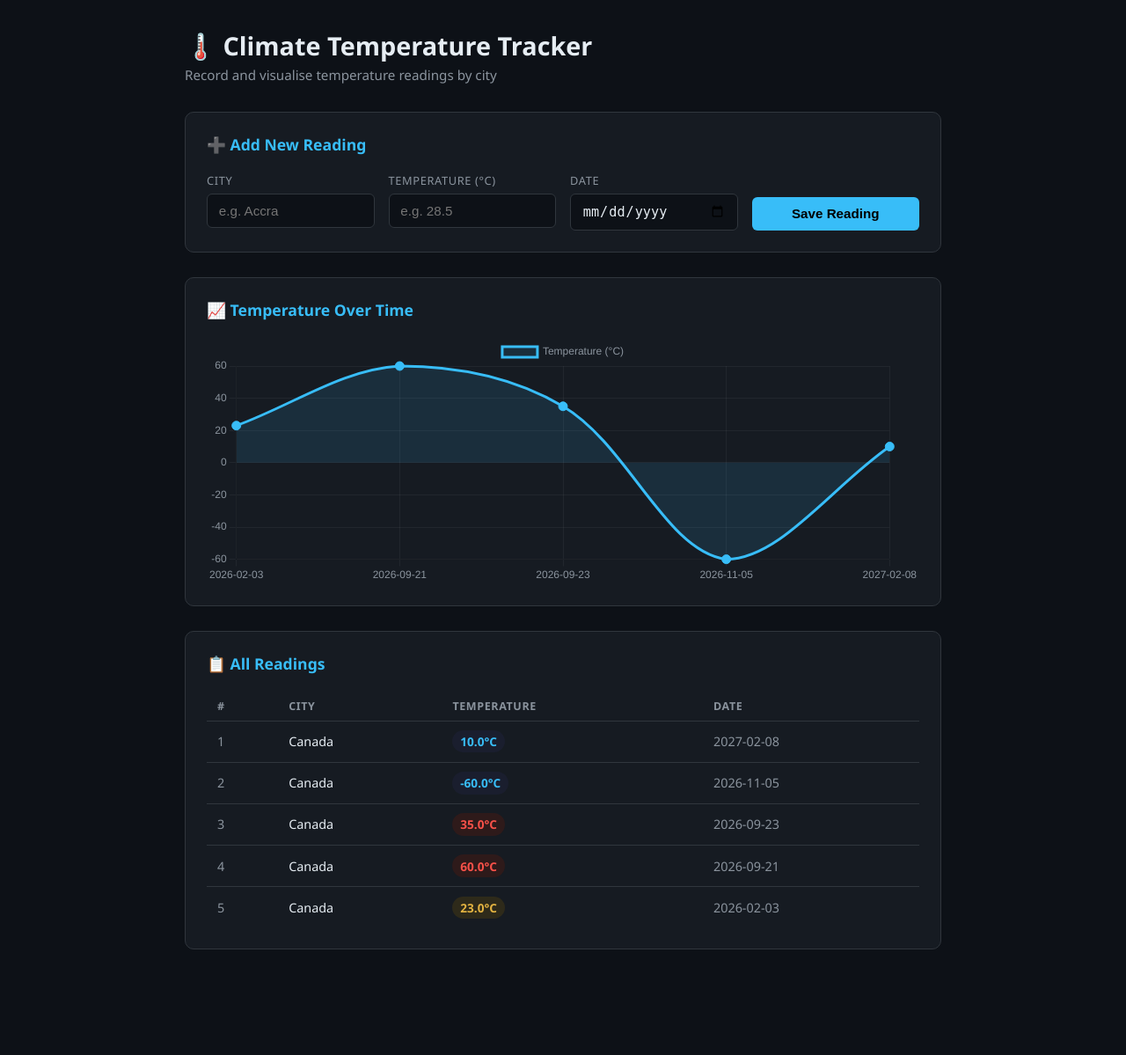
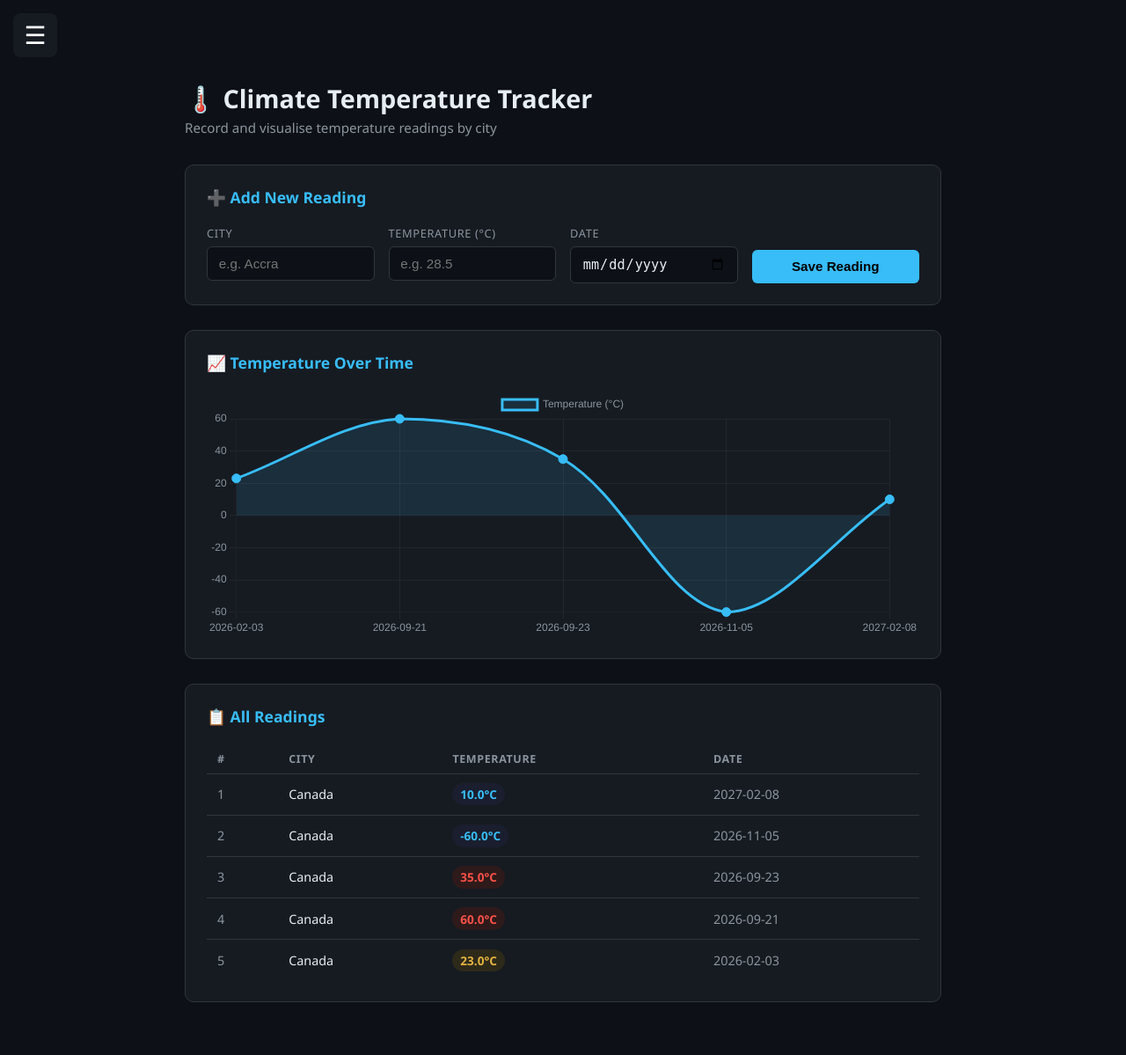
Before and after one commit to Bryon70/climate-tracker, a Flask app: page / in a window 1280 px wide. Shown: the whole page at 88% size. Before the commit the page ends 1079 px from the top, so only its background shows below. Run offline with Flask 3, Linux system fonts and the light colour scheme; data comes from the database, SQL or seed files in the repository.

Commit message:
Dropdown

```diff
--- a/templates/index.html
+++ b/templates/index.html
@@ -139,9 +139,108 @@
     .temp-warm { background: #2e2a1a; color: #e3b341; }
     .temp-cool { background: #1a1e2e; color: var(--accent); }
     .empty-state { text-align: center; padding: 2rem; color: var(--muted); }
+    /* ==============================
+   ROBLOX STYLE SIDEBAR
+   ============================== */
+
+.menu-btn {
+  position: fixed;
+  top: 15px;
+  left: 15px;
+  width: 50px;
+  height: 50px;
+  border: none;
+  border-radius: 8px;
+  background: var(--surface);
+  color: white;
+  font-size: 28px;
+  cursor: pointer;
+  z-index: 2000;
+}
+
+.sidebar {
+  position: fixed;
+  top: 0;
+  left: -280px;
+  width: 260px;
+  height: 100vh;
+  background: #11151c;
+  border-right: 1px solid var(--border);
+  transition: left 0.3s ease;
+  z-index: 1500;
+  overflow-y: auto;
+}
+
+.sidebar.active {
+  left: 0;
+}
+
+.sidebar-header {
+  padding: 25px;
+  border-bottom: 1px solid var(--border);
+}
+
+.sidebar-header h2 {
+  color: white;
+  margin: 0;
+}
+
+.sidebar a {
+  display: block;
+  color: white;
+  text-decoration: none;
+  padding: 16px 25px;
+  font-size: 17px;
+  font-weight: 600;
+  transition: 0.2s;
+}
+
+.sidebar a:hover {
+  background: rgba(255,255,255,0.08);
+  padding-left: 32px;
+}
+
+.overlay {
+  position: fixed;
+  inset: 0;
+  background: rgba(0,0,0,0.5);
+  opacity: 0;
+  visibility: hidden;
+  transition: 0.3s;
+  z-index: 1400;
+}
+
+.overlay.active {
+  opacity: 1;
+  visibility: visible;
+}
+
+.container {
+  max-width: 860px;
+  margin: 0 auto;
+  padding-top: 60px;
+}
   </style>
 </head>
 <body>
+
+<button id="menuBtn" class="menu-btn">☰</button>
+
+<div id="sidebar" class="sidebar">
+  <div class="sidebar-header">
+    <h2>🌡️ Climate Tracker</h2>
+  </div>
+
+  <a href="/">🏠 Home</a>
+  <a href="#submit-form">➕ Add Reading</a>
+  <a href="#chart-section">📈 Charts</a>
+  <a href="#readings-section">📋 Readings</a>
+  <a href="#">🌍 Climate Data</a>
+  <a href="#">⚙️ Settings</a>
+</div>
+
+<div id="overlay" class="overlay"></div>
+
 <div class="container">
 
   <h1>🌡️ Climate Temperature Tracker</h1>
@@ -164,7 +263,7 @@
        All <input> elements must have a name="" attribute; that name
        becomes the key in Flask's request.form dictionary.
        =========================================================== -->
-  <div class="card">
+  <div class="card" id="submit-form">
     <h2>➕ Add New Reading</h2>
     <form action="/submit" method="post">
       <div class="form-grid">
@@ -214,7 +313,7 @@
        tojson is a Jinja2 filter that safely serialises a Python
        value to a JSON string, including proper escaping.
        =========================================================== -->
-  <div class="card">
+  <div class="card" id="chart-section">
     <h2>📈 Temperature Over Time</h2>
 
     {% if readings %}
@@ -287,7 +386,7 @@
        row["city"] accesses a column by name because we set
        conn.row_factory = sqlite3.Row in app.py.
        =========================================================== -->
-  <div class="card">
+  <div class="card" id="readings-section">
     <h2>📋 All Readings</h2>
 
     {% if readings %}
@@ -330,5 +429,18 @@
   </div>
 
 </div><!-- /.container -->
+<script>
+const menuBtn = document.getElementById("menuBtn");
+const sidebar = document.getElementById("sidebar");
+const overlay = document.getElementById("overlay");
+
+function toggleMenu() {
+  sidebar.classList.toggle("active");
+  overlay.classList.toggle("active");
+}
+
+menuBtn.addEventListener("click", toggleMenu);
+overlay.addEventListener("click", toggleMenu);
+</script>
 </body>
 </html>
```
